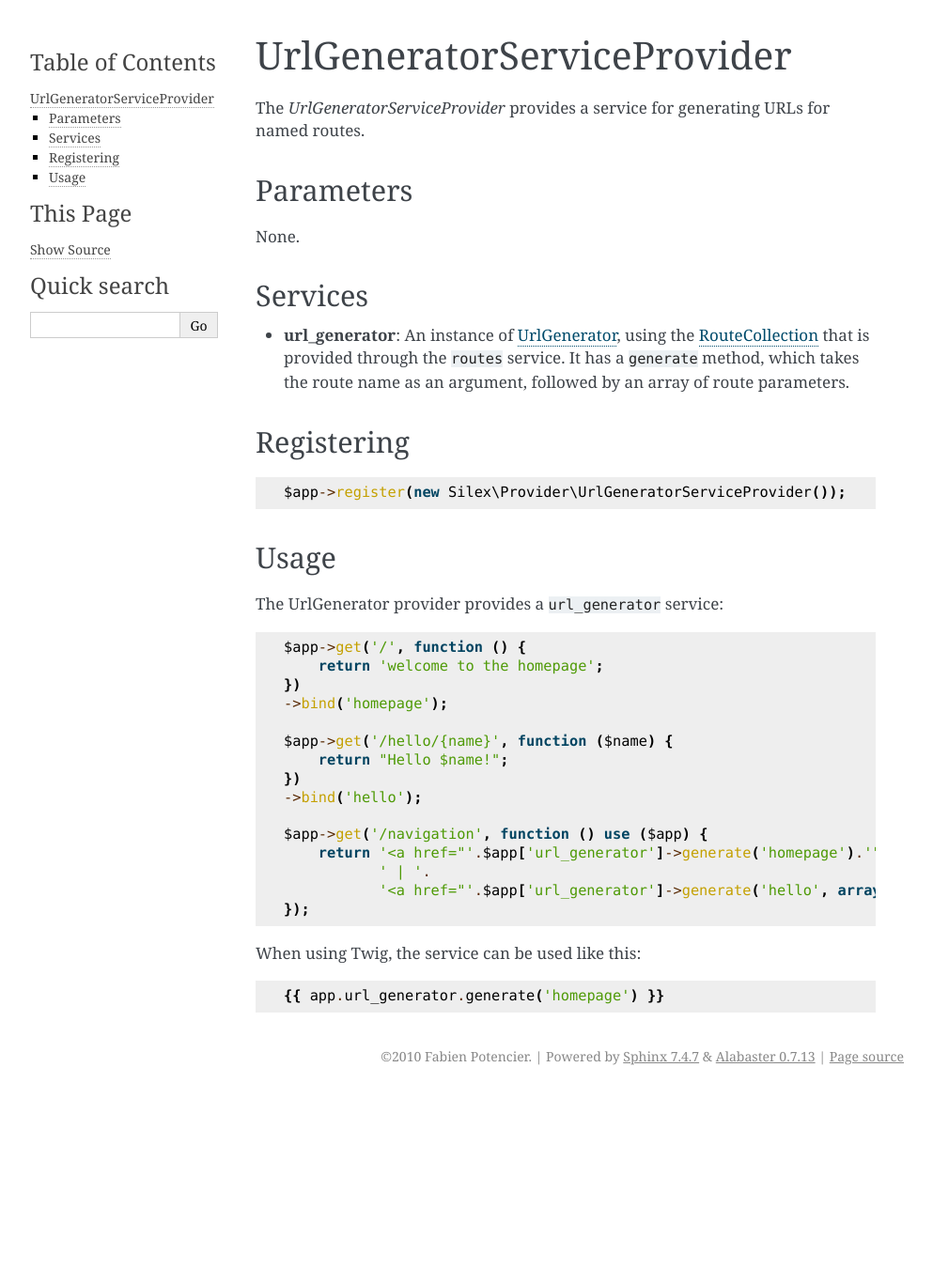
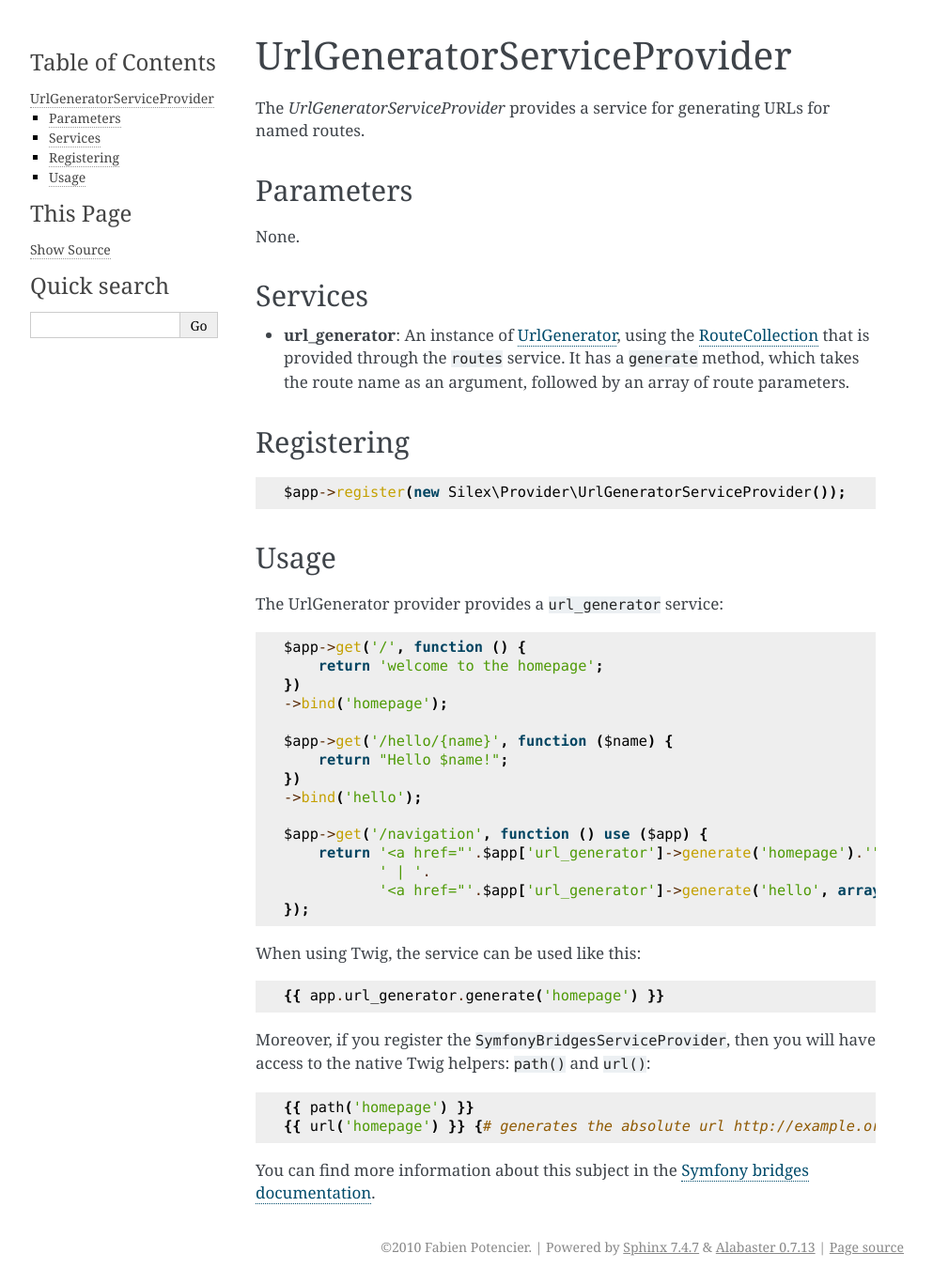
Before and after one commit to silexphp/Silex, a Sphinx documentation site: the page built from doc/providers/url_generator.rst, in a window 1280 px wide. Shown: the whole page at 94% size, without its empty margins (148-1141 px from the left). Built offline with Sphinx 7.4.7, drawn with Linux system fonts in a browser that asks for light colours; before the commit the page ends 1164 px from its top, so only the background shows below that.

Commit message:
* Added more explanations about the Twif bridge

```diff
--- a/doc/providers/url_generator.rst
+++ b/doc/providers/url_generator.rst
@@ -48,6 +48,15 @@ The UrlGenerator provider provides a ``url_generator`` service::
                '<a href="'.$app['url_generator']->generate('hello', array('name' => 'Igor')).'">Hello Igor</a>';
     });
 
+
 When using Twig, the service can be used like this::
 
     {{ app.url_generator.generate('homepage') }}
+
+Moreover, if you register the ``SymfonyBridgesServiceProvider``, then you will have access to the native Twig helpers: ``path()`` and ``url()``::
+
+    {{ path('homepage') }}
+    {{ url('homepage') }} {# generates the absolute url http://example.org/ #}
+
+You can find more information about this subject in the `Symfony bridges documentation
+<http://silex.sensiolabs.org/doc/providers/symfony_bridges.html>`_.
```
